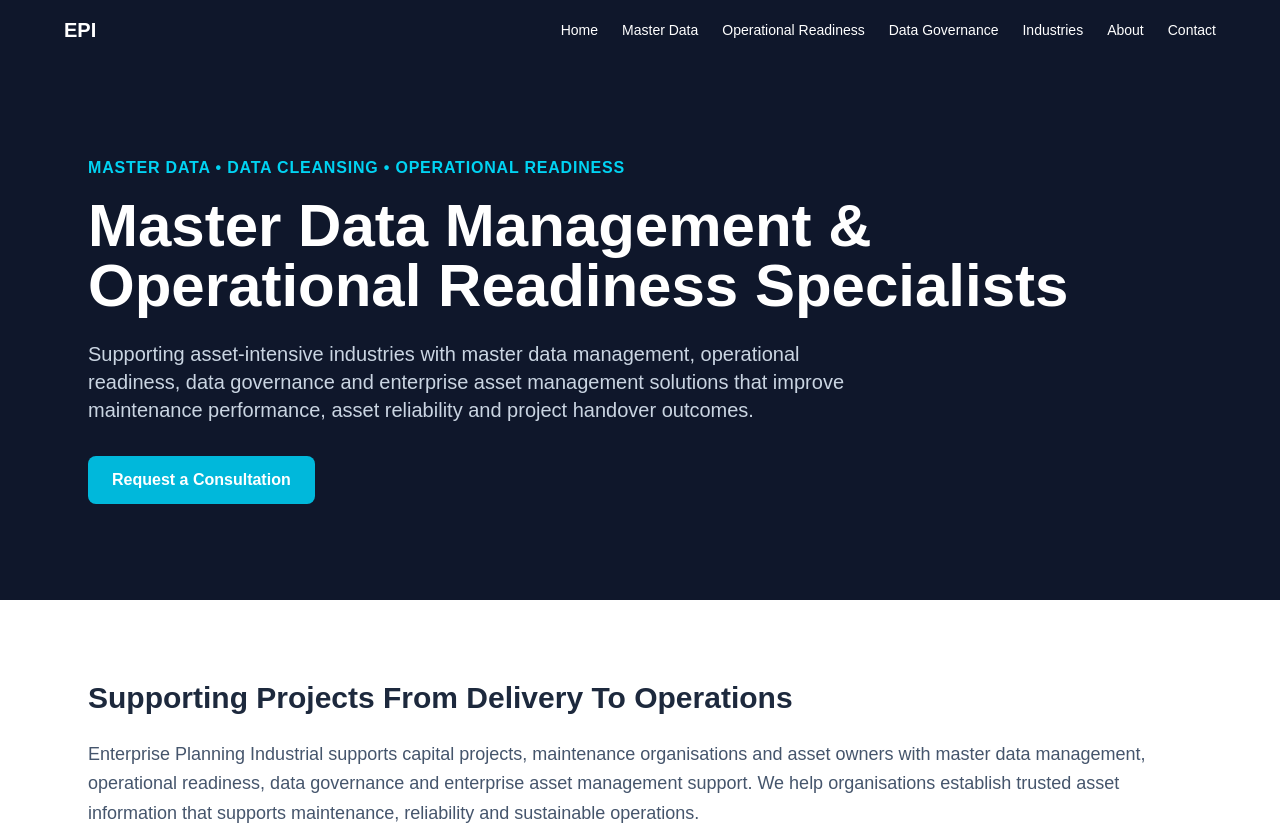
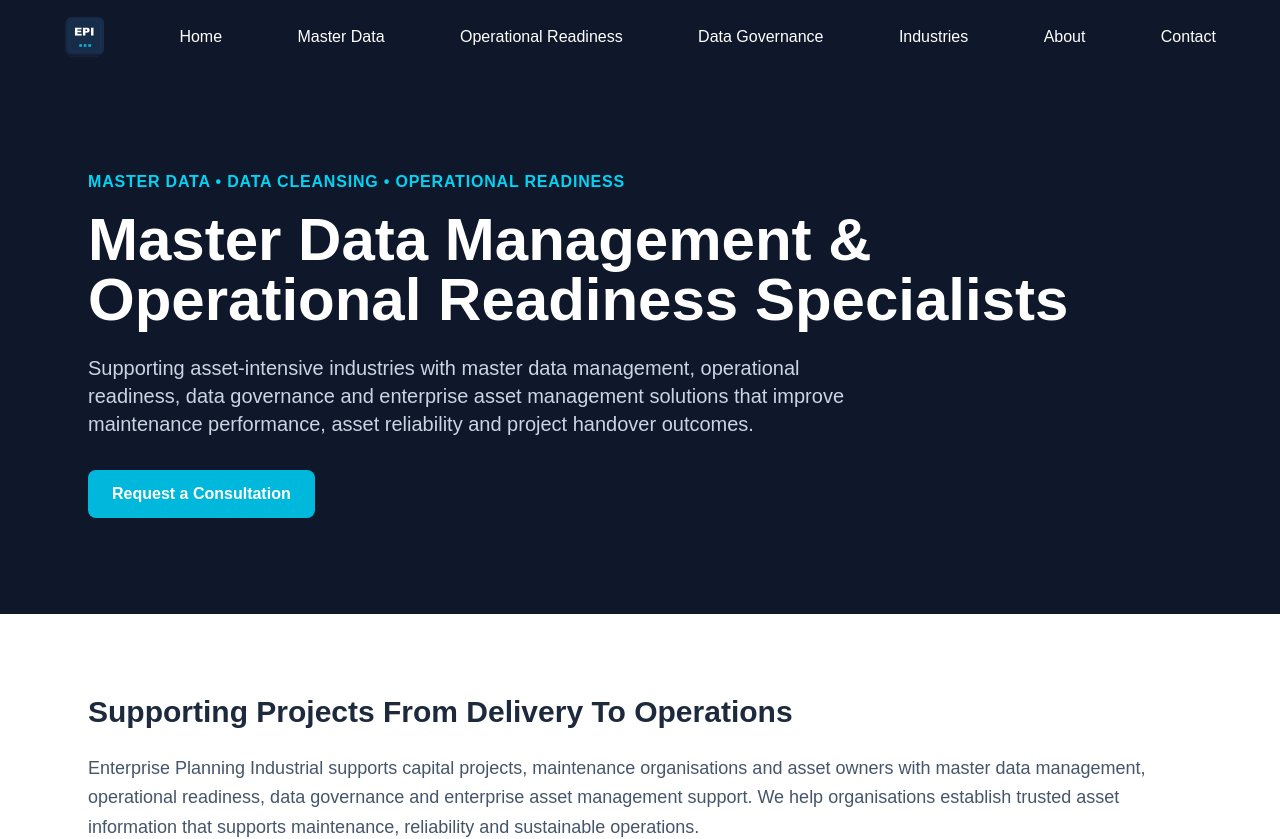
Before and after one commit to jasonglover941-debug/enterprise-planning-industrial, a Next.js app: page / in a window 1280 px wide. Shown: the top 839 px of the page. Built offline with nearby package versions, Linux system fonts and the light colour scheme.

Commit message:
Added logo to header

```diff
--- a/app/layout.tsx
+++ b/app/layout.tsx
@@ -1,3 +1,4 @@
+import Image from "next/image";
 import Link from "next/link";
 import type { Metadata } from "next";
 import { Geist, Geist_Mono } from "next/font/google";
@@ -37,10 +38,14 @@ export default function RootLayout({
 <div className="max-w-6xl mx-auto flex items-center justify-between">
 
 <Link href="/" className="font-bold text-xl">
-  EPI
-</Link>
+  <Image
+ src="/logo.png"
+  alt="Enterprise Planning Industrial"
+  width={40}
+  height={40}
+  />
+  </Link>
 
-<div className="flex gap-6 text-sm">
   <Link href="/">Home</Link>
   <Link href="/master-data-management">Master Data</Link>
   <Link href="/operational-readiness">Operational Readiness</Link>
@@ -49,9 +54,6 @@ export default function RootLayout({
   <Link href="/about">About</Link>
   <Link href="/contact">Contact</Link>
 </div>
-
-
-  </div>
 </div>
 
 
```
Also changed, not shown: public/Logo.png (added).
